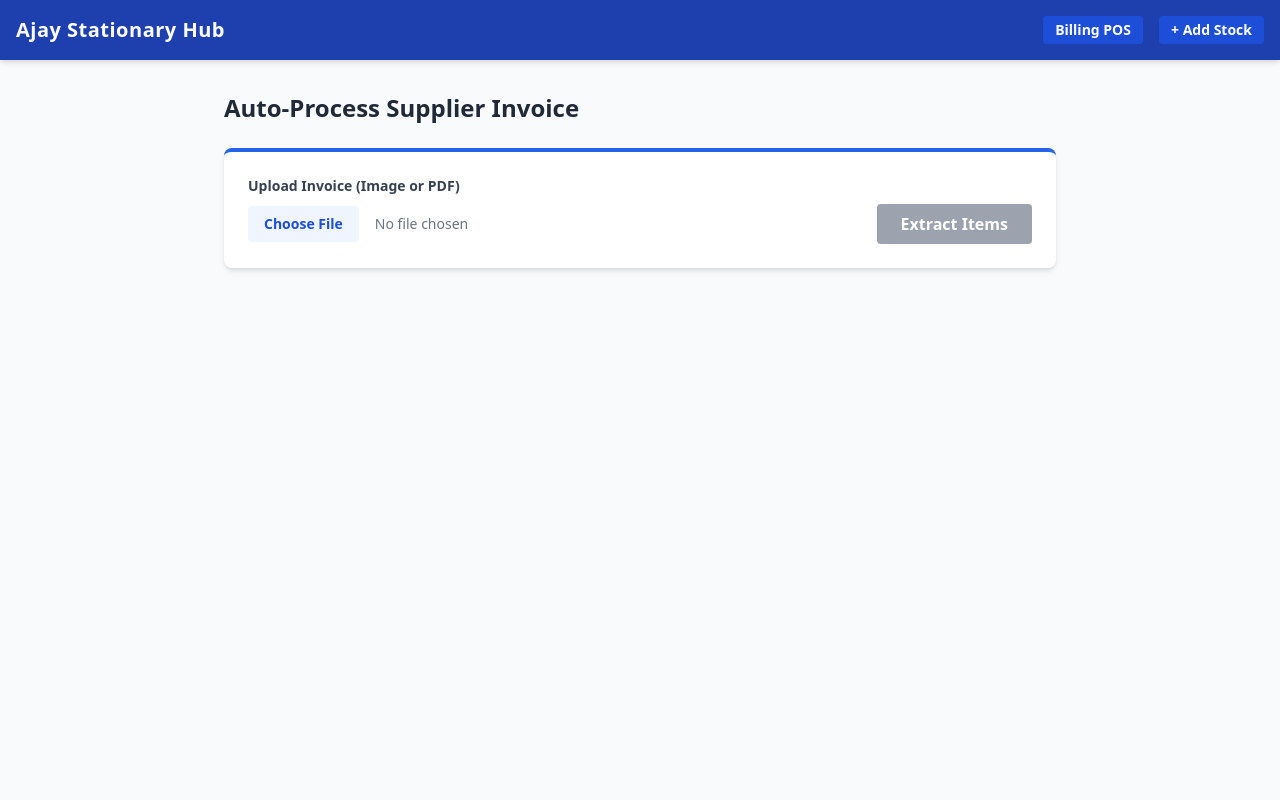
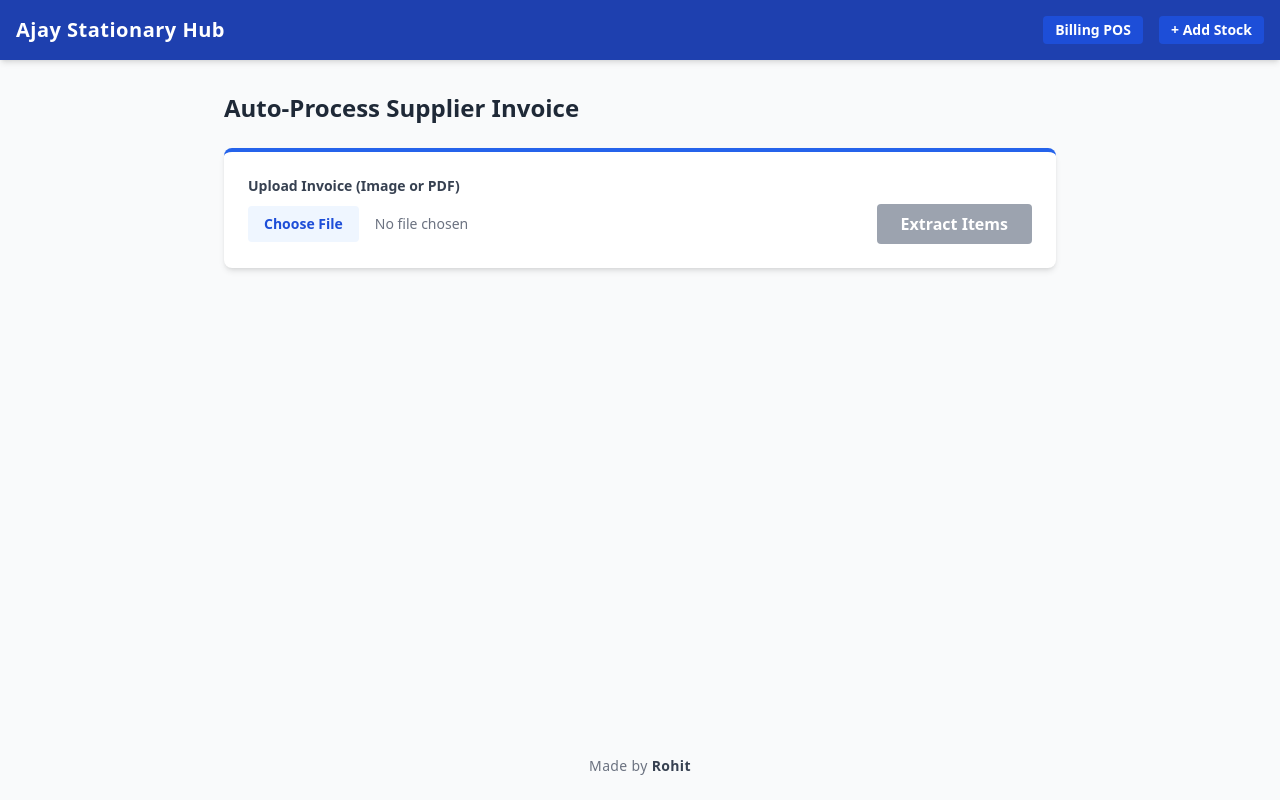
Before and after one commit to reehalrohit/Stationary-shop-, a Next.js app: page /add-stock in a window 1280 px wide. Built offline with nearby package versions, Linux system fonts and the light colour scheme.

Commit message:
Add footer with creator information
Added a footer with creator information to the page.

```diff
--- a/app/add-stock/page.tsx
+++ b/app/add-stock/page.tsx
@@ -220,7 +220,7 @@ export default function AddStockAutomated() {
               </table>
             </div>
 
-            <button
+                <button
               onClick={confirmAndAddToInventory}
               className="w-full bg-green-600 text-white py-3 rounded font-bold hover:bg-green-700 transition shadow-sm"
             >
@@ -228,8 +228,15 @@ export default function AddStockAutomated() {
             </button>
           </div>
         )}
+      </main>
 
-      </main>
+      {/* 🚀 NEW FOOTER */}
+      <footer className="w-full text-center py-6 mt-auto print:hidden">
+        <p className="text-gray-500 font-medium text-sm tracking-wide">
+          Made by <span className="font-bold text-gray-700">Rohit</span>
+        </p>
+      </footer>
+
     </div>
   );
-                }
+}
```
